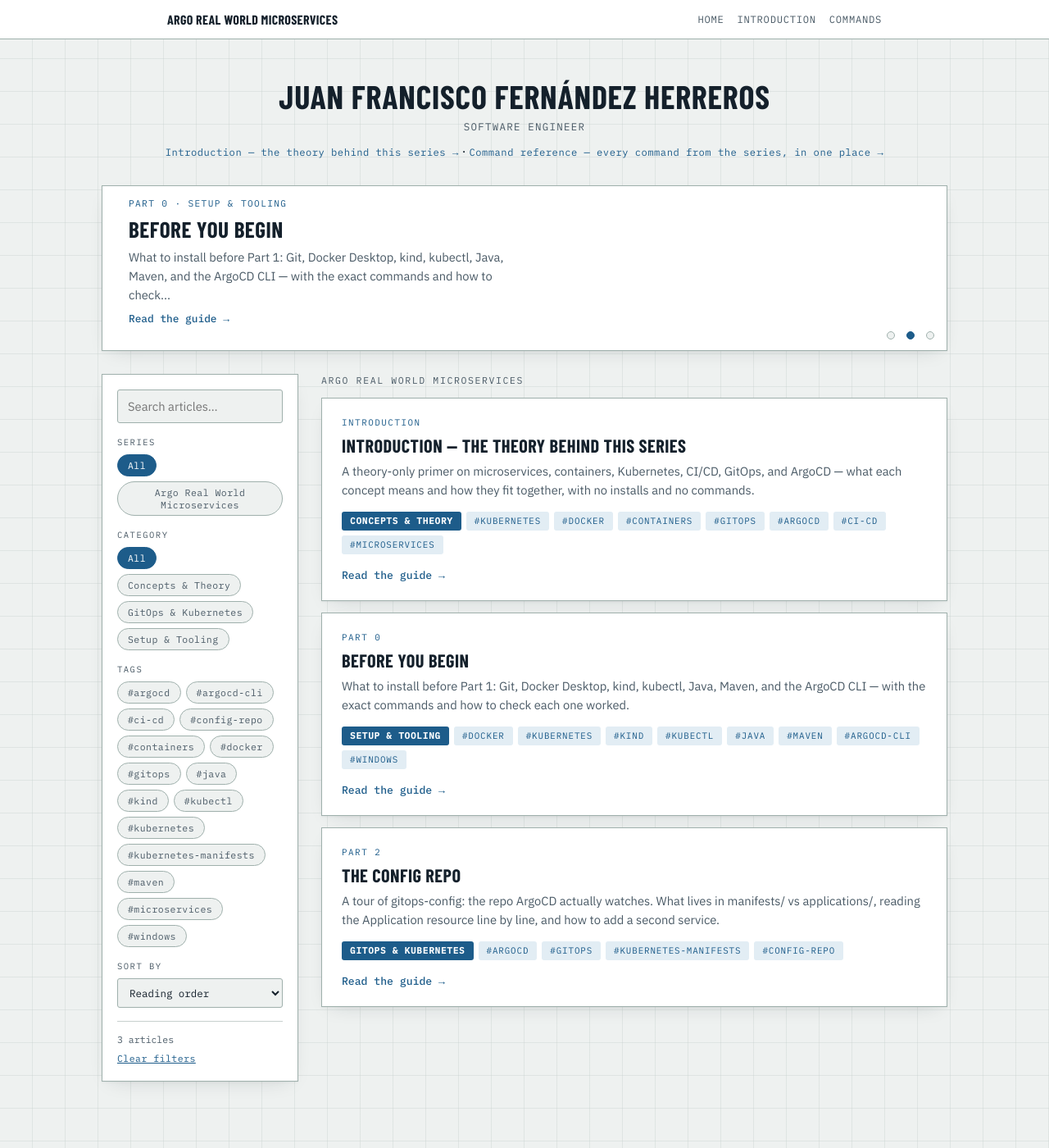
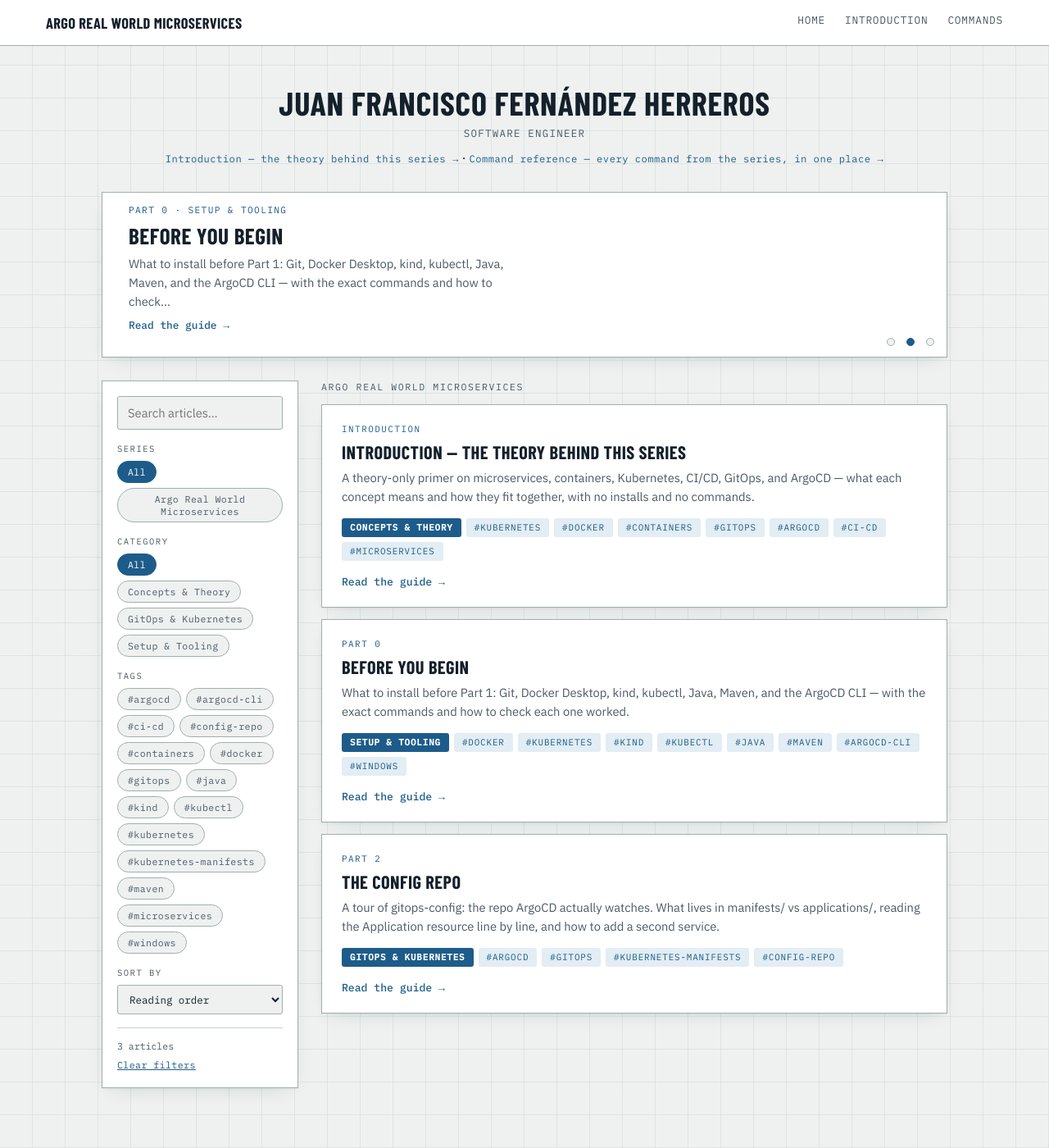
Before and after one commit to juanfranciscofernandezherreros/juanfranciscofernandezherreros.github.io, a Jekyll site: the page built from index.html, in a window 1280 px wide and 1400 px high. Shown: the whole window at 82% size. Built offline with Jekyll 4.4.1, drawn with Linux system fonts in a browser that asks for light colours.

Commit message:
Full-width blog-style header/footer, centered footer copyright
- Header/footer now span the full page width edge-to-edge (removed the
  920px max-width cap that was constraining them to the article reading
  column) with responsive padding via clamp().
- Nav links got a classic blog-menu hover treatment (underline on
  hover/focus) instead of a plain color change; brand text bumped up
  slightly for presence.
- Moved the language pill inside <nav> so it's part of the same link
  cluster instead of a separate flex item; scoped the nav-link styles
  with :not(.site-lang) so its own pill styling (border/padding/radius)
  doesn't get overridden by the higher-specificity .site-nav a rule.
- Footer copyright text is now centered.

```diff
--- a/_layouts/default.html
+++ b/_layouts/default.html
@@ -28,10 +28,8 @@
       <a href="{{ '/' | relative_url }}">Home</a>
       <a href="{{ '/argo-real-world-microservices/introduction/' | relative_url }}">Introduction</a>
       <a href="{{ '/commands/' | relative_url }}">Commands</a>
+      {% if page.lang_url %}<a class="site-lang" href="{{ page.lang_url | relative_url }}">{% if page.lang == 'en' %}ES{% else %}EN{% endif %}</a>{% endif %}
     </nav>
-    {% if page.lang_url %}
-    <a class="site-lang" href="{{ page.lang_url | relative_url }}">{% if page.lang == 'en' %}ES{% else %}EN{% endif %}</a>
-    {% endif %}
   </div>
 </header>
 {{ content }}
--- a/assets/css/base.css
+++ b/assets/css/base.css
@@ -5,43 +5,51 @@
 
 /* ---------- site header / footer (from _layouts/default.html) ---------- */
 .site-header{
+  width:100%;
   background:var(--surface, #fff);
   border-bottom:1px solid var(--line-strong, #9fb0ac);
 }
 .site-header-inner{
-  max-width:920px;
-  margin:0 auto;
-  padding:14px 24px;
+  width:100%;
+  box-sizing:border-box;
+  padding:16px clamp(20px, 5vw, 56px);
   display:flex;
   flex-wrap:wrap;
   align-items:center;
-  gap:10px 20px;
+  justify-content:space-between;
+  gap:12px 24px;
 }
 .site-brand{
   font-family:"Barlow Condensed", "Arial Narrow", sans-serif;
   font-weight:700;
   text-transform:uppercase;
   letter-spacing:.02em;
-  font-size:1rem;
+  font-size:1.15rem;
   color:var(--ink, #14202b);
   text-decoration:none;
-  margin-right:auto;
 }
 .site-brand:hover{ color:var(--accent, #1d5c8a); }
 .site-nav{
   display:flex;
   flex-wrap:wrap;
-  gap:16px;
+  align-items:center;
+  gap:24px;
 }
-.site-nav a{
+.site-nav a:not(.site-lang){
   font-family:"IBM Plex Mono", monospace;
-  font-size:.76rem;
+  font-size:.8rem;
   letter-spacing:.06em;
   text-transform:uppercase;
   color:var(--ink-soft, #4a5a66);
   text-decoration:none;
+  padding-bottom:4px;
+  border-bottom:2px solid transparent;
+  transition:color .15s ease, border-color .15s ease;
 }
-.site-nav a:hover, .site-nav a:focus-visible{ color:var(--accent, #1d5c8a); }
+.site-nav a:not(.site-lang):hover, .site-nav a:not(.site-lang):focus-visible{
+  color:var(--accent, #1d5c8a);
+  border-bottom-color:var(--accent, #1d5c8a);
+}
 .site-lang{
   font-family:"IBM Plex Mono", monospace;
   font-size:.76rem;
@@ -53,15 +61,21 @@
   padding:2px 8px;
 }
 .site-lang:hover, .site-lang:focus-visible{ background:var(--accent-soft, #e2edf4); }
+@media (prefers-reduced-motion: reduce){ .site-nav a{ transition:none; } }
+@media (max-width:640px){
+  .site-header-inner{ justify-content:center; text-align:center; }
+}
 
 .site-footer{
+  width:100%;
   background:var(--surface-2, #e6ebe9);
   border-top:1px solid var(--line-strong, #9fb0ac);
 }
 .site-footer-inner{
-  max-width:920px;
-  margin:0 auto;
-  padding:20px 24px;
+  width:100%;
+  box-sizing:border-box;
+  padding:20px clamp(20px, 5vw, 56px);
+  text-align:center;
   font-family:"IBM Plex Mono", monospace;
   font-size:.74rem;
   color:var(--ink-soft, #4a5a66);
```
